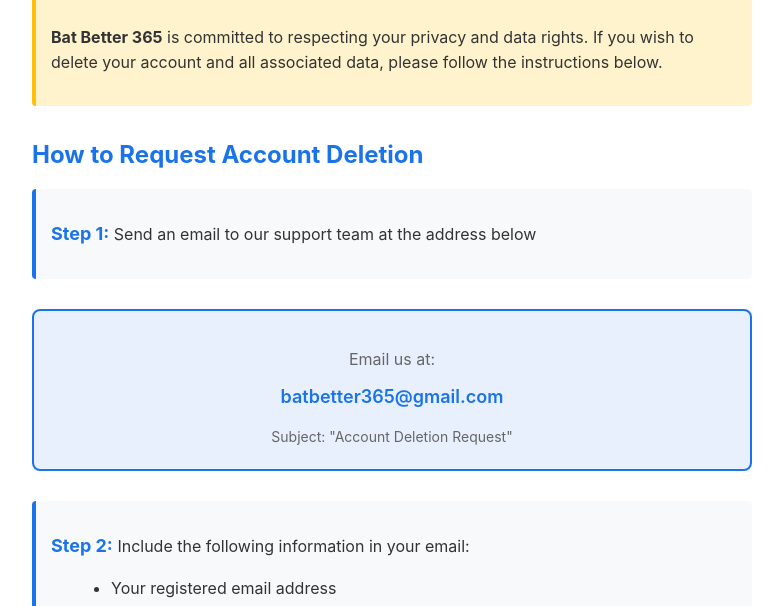
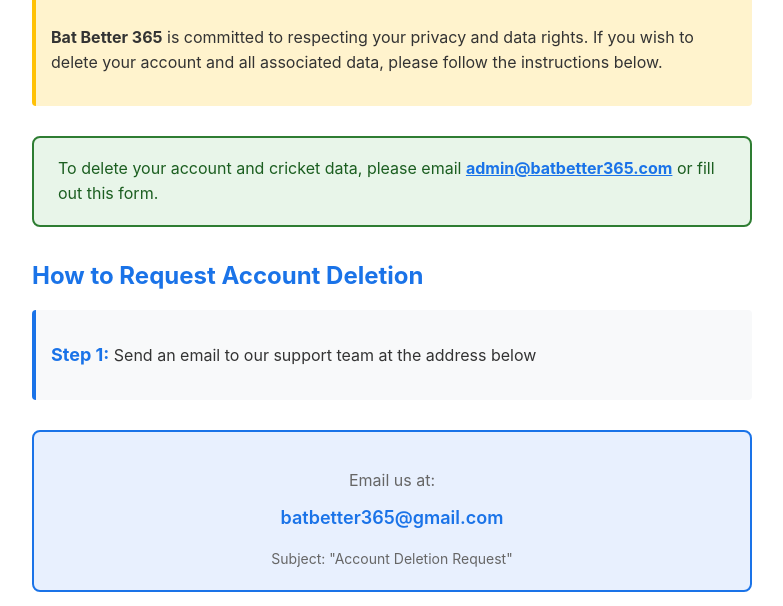
Before and after one commit to alinasarzaids-sys/Bat-Better-365, a website: page account-deletion.html in a window 1280 px wide. Shown: the part 149-755 px from the top of the page, without its empty margins (248-1031 px from the left). Drawn offline with Linux system fonts and the light colour scheme.

Commit message:
Update account deletion page

```diff
--- a/account-deletion.html
+++ b/account-deletion.html
@@ -96,6 +96,10 @@
             <p><strong>Bat Better 365</strong> is committed to respecting your privacy and data rights. If you wish to delete your account and all associated data, please follow the instructions below.</p>
         </div>
 
+        <div style="background-color: #e8f5e9; border: 2px solid #2e7d32; border-radius: 8px; padding: 18px 24px; margin-bottom: 24px;">
+            <p style="margin: 0; font-size: 16px; color: #1b5e20;">To delete your account and cricket data, please email <strong><a href="mailto:admin@batbetter365.com" style="color: #1a73e8;">admin@batbetter365.com</a></strong> or fill out this form.</p>
+        </div>
+
         <h2>How to Request Account Deletion</h2>
 
         <div class="step">
```
